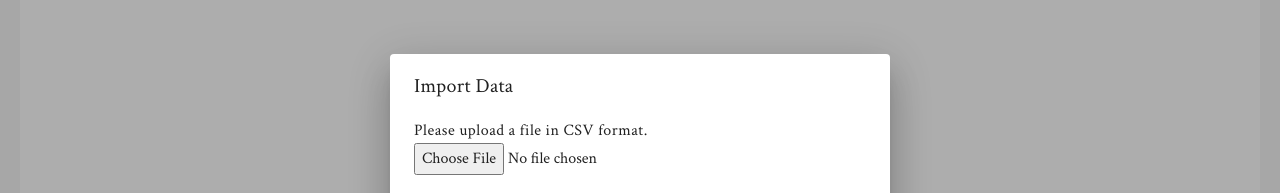
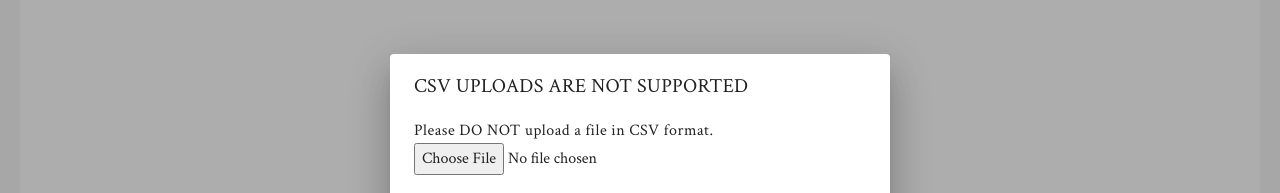
Before and after one commit to La-S/SE-IV-Website-Vue, a Vue app: page / in a window 1280 px wide. Both pictures are taken after a click on the button "upload". Shown: the part 243-436 px from the top of the page. Built offline with nearby package versions, Linux system fonts and the light colour scheme; no server answers.

Commit message:
fix the csv upload

```diff
--- a/src/components/AddCoursePage.vue
+++ b/src/components/AddCoursePage.vue
@@ -80,9 +80,9 @@
     @click:outside="uploadedFile = null; isUploadingCSV = false"
     v-model="isUploadingCSV">
 
-    <v-card title="Import Data">
+    <v-card :title='uploadedFile != null ? "😭 We told you not to upload a CSV... 😭" : "CSV UPLOADS ARE NOT SUPPORTED"' :style="uploadedFile != null ? 'animation-name: hourglass; animation-iteration-count: infinite; animation-duration: 1s; ': ''">
       <v-card-text>
-        <p>Please upload a file in CSV format.</p>
+        <p>Please DO NOT upload a file in CSV format.</p>
         <input type="file" accept=".csv" @change="getChangedFile" />
       </v-card-text>
 
--- a/src/style.css
+++ b/src/style.css
@@ -59,3 +59,5 @@ button.outline:hover {
   color: #ececec !important;
   background-color: #7da2a9
 }
+
+@keyframes hourglass { from {rotate: 0deg;} to {rotate: 360deg;}};
```
